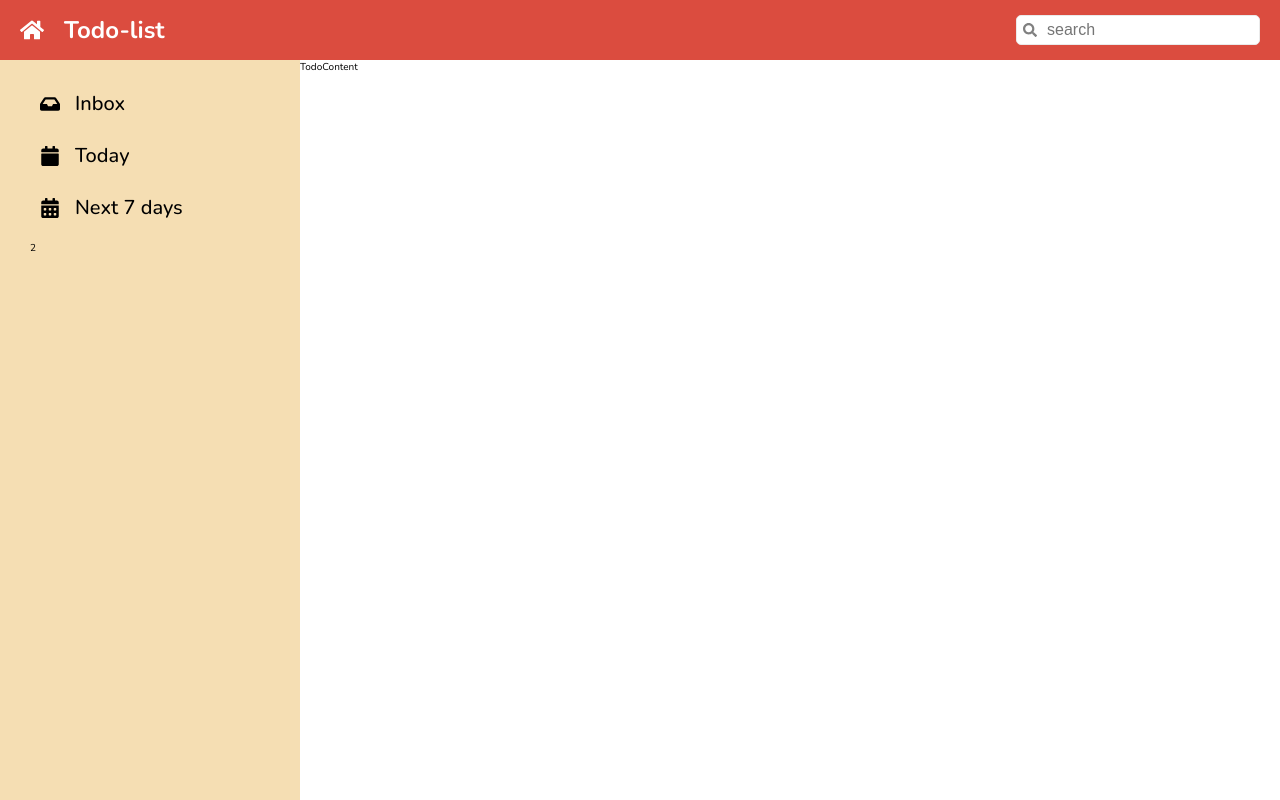
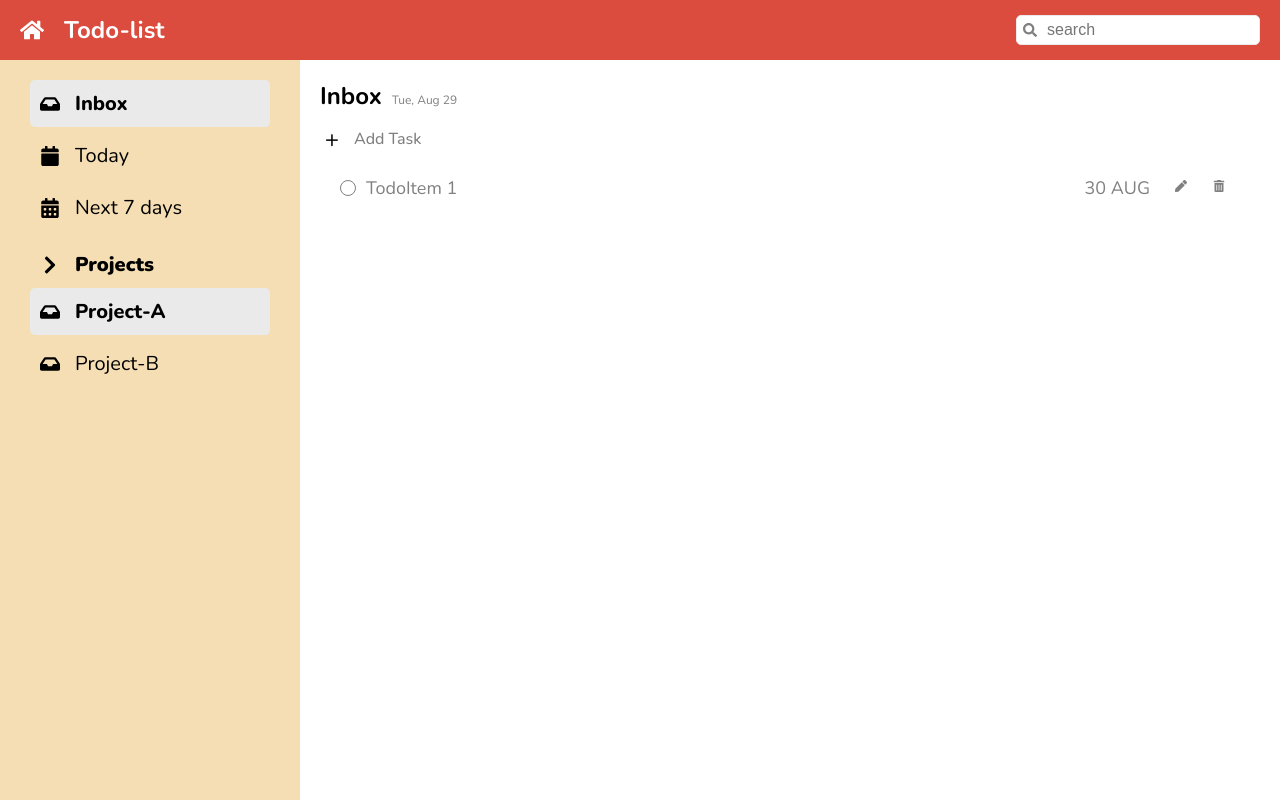
Before and after one commit to auttaponcoe24/cc15-todolist, a React (Create React App) app: page / in a window 1280 px wide. Built offline with nearby package versions, Linux system fonts and the light colour scheme.

Commit message:
complete:all UI from me

```diff
--- a/src/App.js
+++ b/src/App.js
@@ -1,8 +1,53 @@
 import "./App.scss";
+import {
+	FaInbox,
+	FaCalendar,
+	FaCalendarAlt,
+	FaChevronDown,
+} from "react-icons/fa";
+
 import Header from "./components/Header";
-import { FaHome, FaInbox, FaCalendar, FaCalendarAlt } from "react-icons/fa";
+// import ListItem from "./components/ListItem";
+import Lists from "./components/Lists";
+import TodoHeader from "./components/Todo/TodoHeader";
+import TodoCreate from "./components/Todo/TodoCreate";
+import TodoLists from "./components/Todo/TodoLists";
 
 function App() {
+	const generalLists = [
+		{
+			id: 1,
+			text: "Inbox",
+			icon: <FaInbox />,
+			active: true,
+		},
+		{
+			id: 2,
+			text: "Today",
+			icon: <FaCalendar />,
+			active: false,
+		},
+		{
+			id: 3,
+			text: "Next 7 days",
+			icon: <FaCalendarAlt />,
+			active: false,
+		},
+	];
+
+	const projectLists = [
+		{
+			text: "Project-A",
+			icon: <FaInbox />,
+			active: true,
+		},
+		{
+			text: "Project-B",
+			icon: <FaInbox />,
+			active: false,
+		},
+	];
+
 	return (
 		<div className="todo">
 			<div className="todo__header">
@@ -11,8 +56,9 @@ function App() {
 			<div className="todo__sidebar">
 				<aside className="sidebar">
 					<section className="sidebar__category">
-						<ul className="list">
-							<li className="list__item">
+						{/* <ul className="list"> */}
+						<Lists data={generalLists} />
+						{/* <li className="list__item">
 								<FaInbox className="list__item__icon" />
 								<p className="list__item__text">Inbox</p>
 							</li>
@@ -23,15 +69,87 @@ function App() {
 							<li className="list__item">
 								<FaCalendarAlt className="list__item__icon" />
 								<p className="list__item__text">Next 7 days</p>
-							</li>
-						</ul>
+							</li> */}
+						{/* <ListItem
+								text="Inbox"
+								icon={<FaInbox className="list__item__icon" />}
+								active={true}
+								/>
+								<ListItem
+								text="Today"
+								icon={
+									<FaCalendar className="list__item__icon" />
+								}
+								active={false}
+								/>
+								<ListItem
+								text="Next 7 days"
+								icon={
+									<FaCalendarAlt className="list__item__icon" />
+								}
+								active={false}
+							/> */}
+						{/* {generalLists.map((item, index) => (
+								<ListItem key={index} {...item} />
+							))} */}
+						{/* {generalLists.map((item) => (
+								<ListItem key={item.id} text={item.text} icon={item.icon} active={item.active} />
+							) )} */}
+						{/* </ul> */}
 					</section>
-					<section className="sidebar__category">2</section>
+					<section className="sidebar__category">
+						<div className="accordion">
+							{/* Toggle */}
+							<div className="accordion__toggle">
+								<li className="accordion__item">
+									<FaChevronDown className="accordion__item__icon accordion__item__active" />
+									<p className="accordion__item__text">
+										Projects
+									</p>
+								</li>
+							</div>
+						</div>
+						{/* Lists */}
+						{/* <ul className="lists"> */}
+						<Lists data={projectLists} />
+						{/* <ListItem
+								text="Project-A"
+								icon={<FaInbox className="list__item__icon" />}
+								// active={true}
+							/>
+							<ListItem
+								text="Project-B"
+								icon={<FaInbox className="list__item__icon" />}
+								// active={true}
+							/> */}
+						{/* {projectLists.map((item, index) => (
+								<ListItem key={index} {...item} />
+							))} */}
+						{/* </ul> */}
+					</section>
 				</aside>
 			</div>
-			<div className="todo__content">TodoContent</div>
+			<div className="todo__content">
+				<main className="todo__container">
+					{/* Header */}
+					<TodoHeader />
+					<TodoCreate />
+					<TodoLists />
+					{/* CreateTo */}
+
+					{/* TodoLists */}
+				</main>
+			</div>
 		</div>
 	);
 }
 
 export default App;
+
+/*
+Challenge : Refactor ให้ 2 section render UI ที่...
+	- OptionA (2/5) : render UI ต่างที่ <Lists/> กับ <Accordion />
+	- OptionB (4/5) : render UI เดียวกัน เช่น <Lists />
+	- OptionC (5/5) : render UI <Lists /> ภายใต้ <Accordion> <Lists /></Accordion>
+	/ ใช้ props.children
+ */
--- a/src/App.scss
+++ b/src/App.scss
@@ -40,7 +40,6 @@
     }
 }
 
-// Block
 .sidebar {
     display: flex;
     flex-direction: column;
@@ -50,10 +49,7 @@
     height: calc(100vh - $header-height);
 }
 
-.list {
-    display: flex;
-    flex-direction: column;
-    gap: 5px;
+.accordion {
 
     &__item {
         display: flex;
@@ -63,15 +59,27 @@
         padding: 10px;
         border-radius: 5px;
         cursor: pointer;
+        font-weight: 900;
 
-        &:hover {
-            background-color: $grey-light;
+        &__icon {
+            cursor: pointer;
+
         }
 
+        &__active {
+            transform: rotate(-90deg);
+        }
 
         &__text {
-            font-weight: 500;
+            font-weight: inherit;
         }
     }
 
 }
+
+.todo__container {
+    display: flex;
+    flex-direction: column;
+    gap: 15px;
+    padding: 20px;
+}
--- /dev/null
+++ b/src/components/ListItem.jsx
@@ -0,0 +1,26 @@
+import './ListItem.scss'
+
+/*
+props = {
+    text : string
+    icon : <Component />
+    active: boolean
+}
+*/
+
+function ListItem (props) {
+    // console.log(props)
+    const listClassName = `list__item ${props.active ? 'active' : ''}`
+    return (
+        <>
+            <li className={listClassName}>
+                {props.icon}
+                {/* <p className={`list__item ${props.active ? 'active' : ''}`}>{props.text}</p> */}
+                <p className='list__item__text'>{props.text}</p>
+            </li>
+        </>
+    )
+}
+
+// CSS + JS Value == Dynamics ClassName
+export default ListItem;
--- /dev/null
+++ b/src/components/ListItem.scss
@@ -0,0 +1,35 @@
+@import '../index.scss';
+
+// Block
+.list {
+    display: flex;
+    flex-direction: column;
+    gap: 5px;
+
+    &__item {
+        display: flex;
+        align-items: center;
+        gap: 15px;
+        font-size: 2rem;
+        padding: 10px;
+        border-radius: 5px;
+        cursor: pointer;
+        font-weight: 400;
+
+        &:hover {
+            background-color: $grey-light;
+        }
+
+
+        &__text {
+            font-weight: inherit;
+        }
+    }
+
+}
+
+.active {
+    font-weight: 800;
+    background-color: $grey-light;
+
+}
--- /dev/null
+++ b/src/components/Lists.jsx
@@ -0,0 +1,26 @@
+// import './List.scss';
+import ListItem from './ListItem';
+
+/*
+props = {
+    data : Array<{
+        id: number,
+        text: string,
+        icon: <Components />,
+        active: true,
+    }>
+}
+*/
+function Lists(props) {
+  return (
+    <>
+        <ul className='list'>
+            {props.data.map((item, index) => (
+                <ListItem key={index} text={item.text} icon={item.icon} active={item.active} />
+            ))}
+        </ul>
+    </>
+  )
+}
+
+export default Lists;
--- /dev/null
+++ b/src/components/Lists.scss
@@ -0,0 +1 @@
+@import '../index.scss'
--- /dev/null
+++ b/src/components/Todo/TodoCreate.jsx
@@ -0,0 +1,14 @@
+import styles from './TodoCreate.module.scss';
+
+function TodoCreate() {
+  return(
+    <>
+        <div className={styles.todo__create}>
+            <span className={styles.todo__create__button}>+</span>
+            <h3 className={styles.todo__create__text}>Add Task</h3>
+        </div>
+    </>
+  )
+}
+
+export default TodoCreate;
--- /dev/null
+++ b/src/components/Todo/TodoCreate.module.scss
@@ -0,0 +1,45 @@
+@import '../../index.scss';
+
+.todo__create {
+
+    display: flex;
+    gap: 10px;
+    align-items: center;
+    cursor: pointer;
+
+    &:hover {
+        & .todo__create__button {
+            background-color: $primary;
+            color: $white;
+        }
+
+        & .todo__create__text {
+            color: $primary;
+        }
+    }
+
+    &__button {
+        font-size: 2.4rem;
+        width: 2.4rem;
+        height: 2.4rem;
+        border-radius: 50%;
+
+        // ปุ่มอยู่กลาง
+        display: flex;
+        align-items: center;
+        justify-content: center;
+        line-height: 2.2rem;
+        // color: currentColor;
+
+    }
+
+    &__text {
+        color: $grey-dark;
+        font-weight: 500;
+        font-size: 1.6rem;
+        line-height: 1.2rem;
+
+
+    }
+
+}
--- /dev/null
+++ b/src/components/Todo/TodoHeader.jsx
@@ -0,0 +1,18 @@
+import styles from './TodoHeader.module.scss';
+// style = { header : cssRules }
+
+
+function TodoHeader () {
+    const today = new Date();
+    const options = {day: 'numeric', weekday: 'short', month: 'short' };
+    return (
+        <>
+            <div className={styles.header}>
+                <h1 className={styles.header__text}>Inbox</h1>
+                <span className={styles.header__data}>{today.toLocaleDateString('en-US', options)}</span>
+            </div>
+        </>
+    )
+}
+
+export default TodoHeader;
--- /dev/null
+++ b/src/components/Todo/TodoHeader.module.scss
@@ -0,0 +1,16 @@
+@import '../../index.scss';
+
+.header {
+    display: flex;
+    gap: 10px;
+    align-items: baseline;
+
+    &__text {
+        font-size: 2.4rem;
+    }
+
+    &__data {
+        font-size: 1.2rem;
+        color: $grey-dark;
+    }
+}
--- /dev/null
+++ b/src/components/Todo/TodoLists.jsx
@@ -0,0 +1,29 @@
+import styles from './TodoLists.module.scss';
+import { FaPen, FaRegCircle, FaTrashAlt } from 'react-icons/fa'
+
+function TodoLists() {
+  return (
+    <div>
+        <ul>
+            <li className={styles.todo}>
+                <span className={styles.todo__checkbox}>
+                    {/* <FaRegCircle /> */}
+                </span>
+                <p className={styles.todo__task}>TodoItem 1 </p>
+                <span className={styles.todo__date}>30 AUG</span>
+                <div className={styles.todo__action}>
+                    <span className={styles.todo__edit}>
+                        <FaPen />
+                    </span>
+                    <span className={styles.todo__delete}>
+                        <FaTrashAlt />
+                    </span>
+                </div>
+
+            </li>
+        </ul>
+    </div>
+  )
+}
+
+export default TodoLists;
--- /dev/null
+++ b/src/components/Todo/TodoLists.module.scss
@@ -0,0 +1,43 @@
+@import '../../index.scss';
+
+.todo {
+    display: flex;
+    gap: 10px;
+    padding: 10px 20px;
+    align-items: center;
+    cursor: pointer;
+    border-radius: 4px;
+    font-size: 1.8rem;
+    color: $grey-dark;
+
+    &:hover {
+        background-color: $grey-light;
+    }
+
+    &__checkbox {
+        color: $grey-dark;
+        height: 16px;
+        width: 16px;
+        display: block;
+        border: 1px solid $grey-dark;
+        border-radius: 16px;
+        text-align: center;
+        line-height: 16px;
+    }
+
+    &__task {
+        flex: 1;
+    }
+
+    &__date {
+
+    }
+
+    &__action {
+        flex-basis: 80px;
+        gap: 10px;
+        display: flex;
+        justify-content: space-evenly;
+        font-size: 1.2rem;
+    }
+}
```
